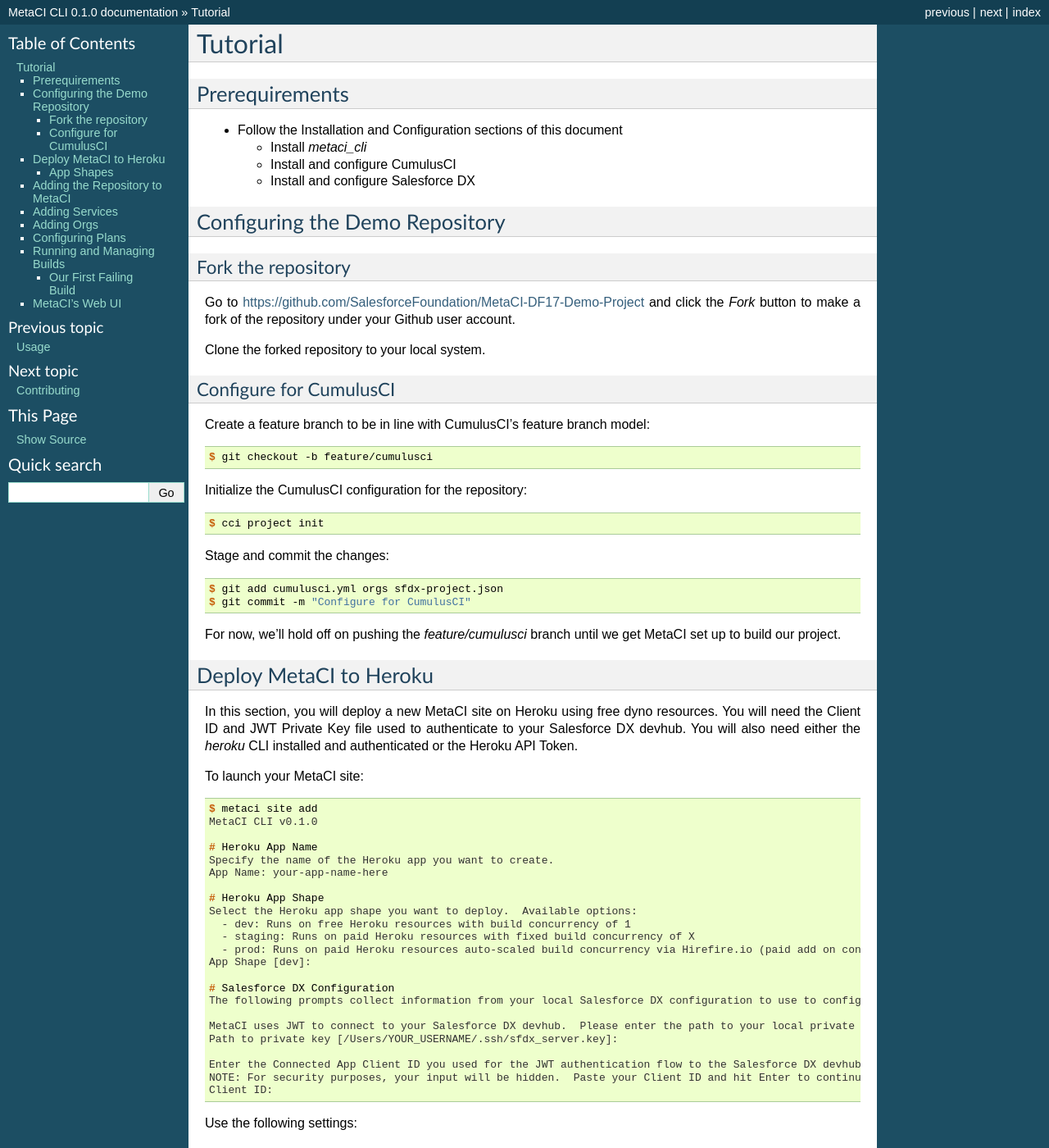
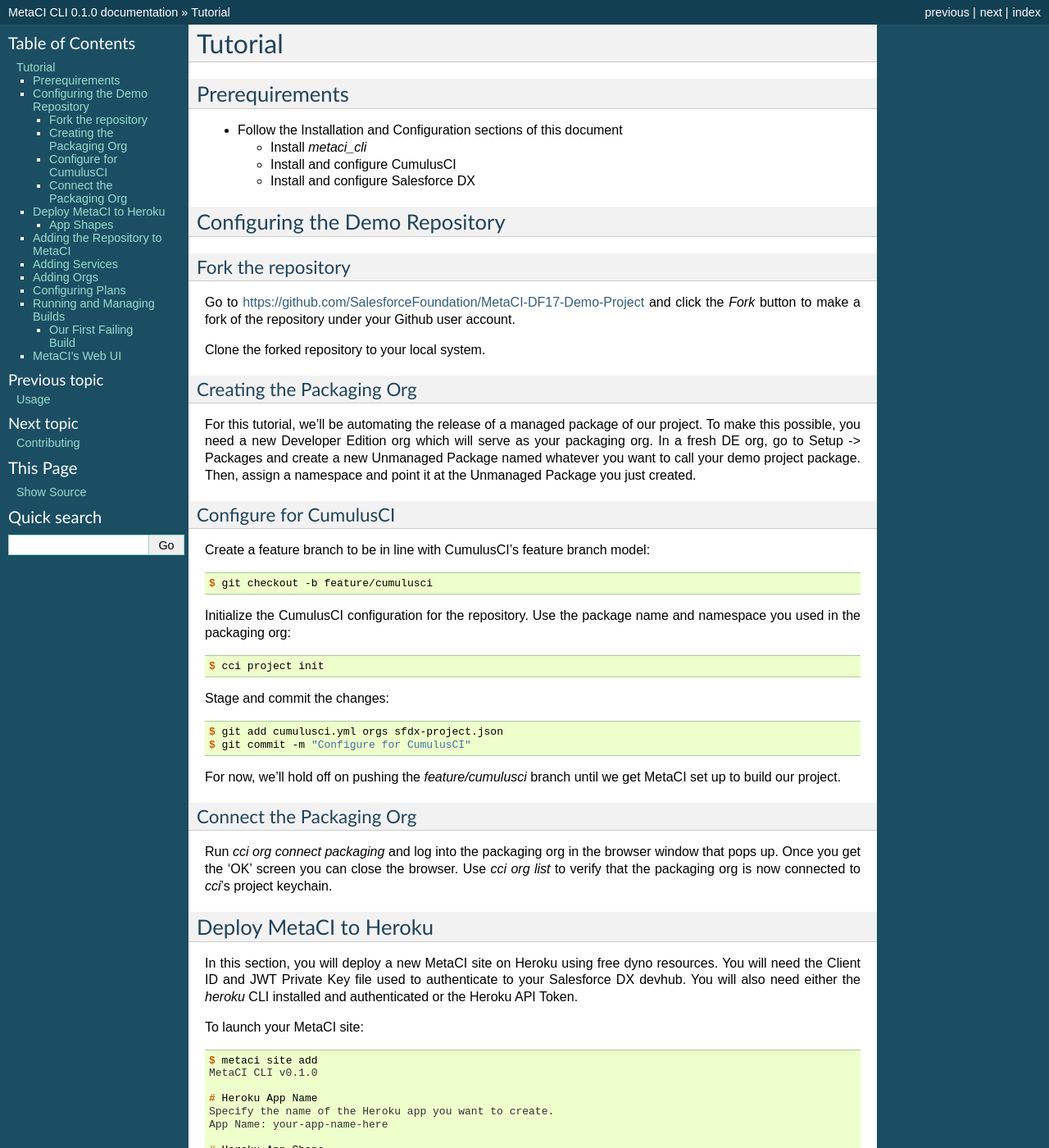
Before and after one commit to SFDO-Tooling/MetaCI-CLI, a Sphinx documentation site: the page built from docs/tutorial.rst, in a window 1280 px wide and 1400 px high. Shown: the whole window at 82% size. Built offline with Sphinx 7.4.7, drawn with Linux system fonts in a browser that asks for light colours; pages that are not in the unit, such as notebooks, are missing from menus.

Commit message:
Add instructions about packaging org

```diff
--- a/docs/index.rst
+++ b/docs/index.rst
@@ -8,6 +8,7 @@ Contents:
 
    readme
    installation
+   configuration
    usage
    tutorial
    modules
--- a/docs/tutorial.rst
+++ b/docs/tutorial.rst
@@ -23,6 +23,11 @@ Go to https://github.com/SalesforceFoundation/MetaCI-DF17-Demo-Project and click
 
 Clone the forked repository to your local system.
 
+Creating the Packaging Org
+==========================
+
+For this tutorial, we'll be automating the release of a managed package of our project.  To make this possible, you need a new Developer Edition org which will serve as your packaging org.  In a fresh DE org, go to Setup -> Packages and create a new Unmanaged Package named whatever you want to call your demo project package.  Then, assign a namespace and point it at the Unmanaged Package you just created.
+
 Configure for CumulusCI
 =======================
 
@@ -32,7 +37,7 @@ Create a feature branch to be in line with CumulusCI's feature branch model:
 
     $ git checkout -b feature/cumulusci
 
-Initialize the CumulusCI configuration for the repository:
+Initialize the CumulusCI configuration for the repository.  Use the package name and namespace you used in the packaging org:
 
 .. code-block:: console
 
@@ -46,6 +51,11 @@ Stage and commit the changes:
     $ git commit -m "Configure for CumulusCI"
 
 For now, we'll hold off on pushing the `feature/cumulusci` branch until we get MetaCI set up to build our project.
+
+Connect the Packaging Org
+=========================
+
+Run `cci org connect packaging` and log into the packaging org in the browser window that pops up.  Once you get the 'OK' screen you can close the browser.  Use `cci org list` to verify that the packaging org is now connected to `cci`'s project keychain.
 
 
 Deploy MetaCI to Heroku
```
